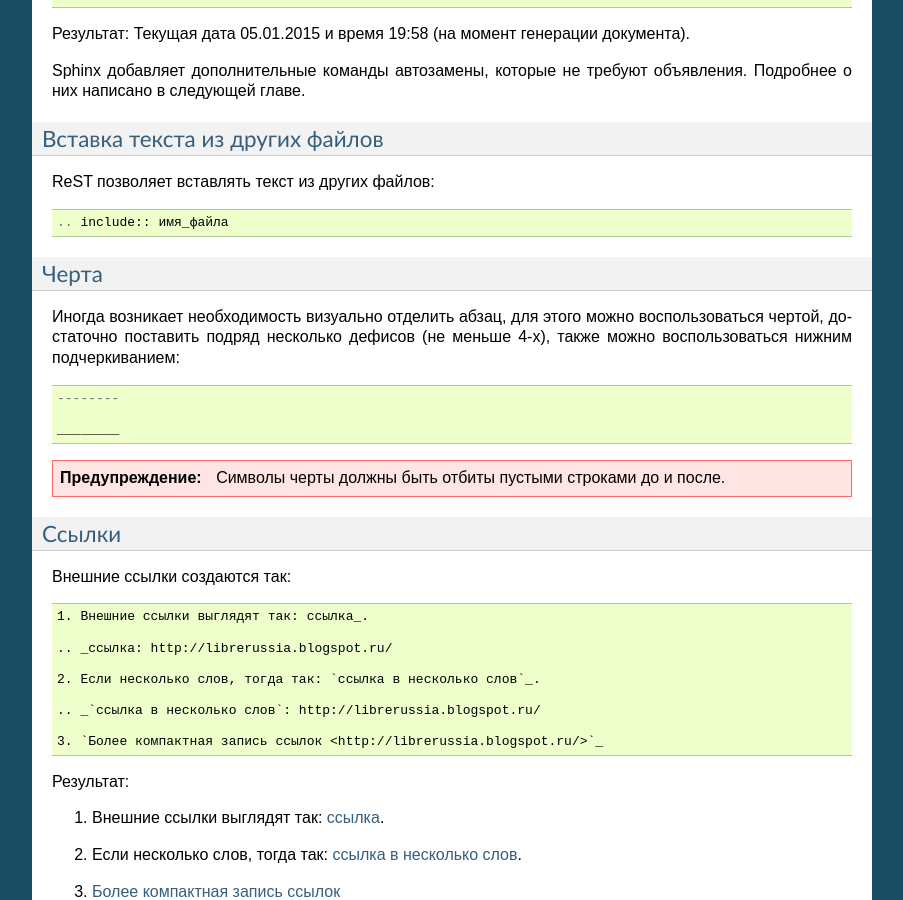
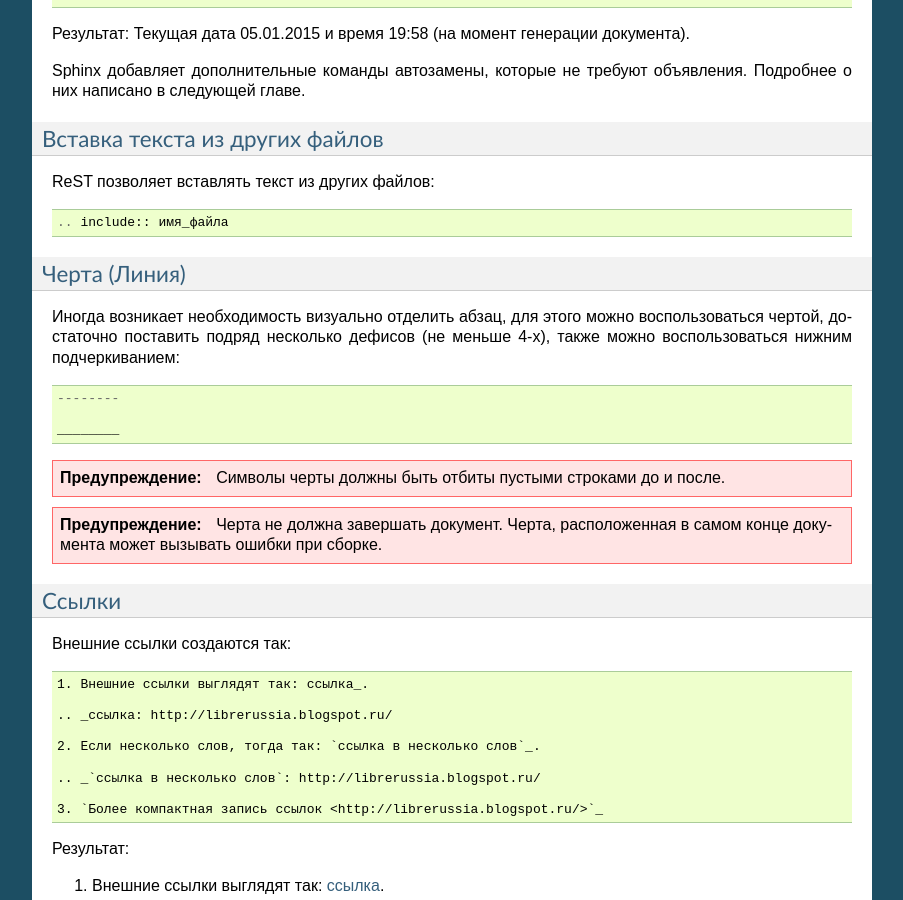
Before and after one commit to mazhartsev/sphinx-ru, a Sphinx documentation site: the page built from docs/rst-markup.rst, in a window 1280 px wide and 900 px high, scrolled down 7986 px. Shown: the whole window, without its empty margins (198-1101 px from the left). Built offline with Sphinx 7.4.7, drawn with Linux system fonts in a browser that asks for light colours; formulas are drawn with MathJax 3; some of the changed text lies outside the part shown.

Commit message:
Update rst-markup.rst
Пояснение про Линию в конце документа

```diff
--- a/docs/rst-markup.rst
+++ b/docs/rst-markup.rst
@@ -473,8 +473,9 @@ ReST позволяет вставлять текст из других файл
 
         .. include:: имя_файла
 
-Черта
-~~~~~
+Черта (Линия)
+~~~~~~~~~~~~~
+
 Иногда возникает необходимость  визуально отделить абзац, для этого можно воспользоваться чертой, достаточно поставить подряд несколько дефисов (не меньше 4-х), также можно воспользоваться нижним подчеркиванием:
 ::
 
@@ -484,6 +485,8 @@ ReST позволяет вставлять текст из других файл
 
 
 .. warning:: Символы черты должны быть отбиты пустыми строками до и после.
+
+.. warning:: Черта не должна завершать документ. Черта, расположенная в самом конце документа может вызывать ошибки при сборке.
 
 Ссылки
 ~~~~~~
```
